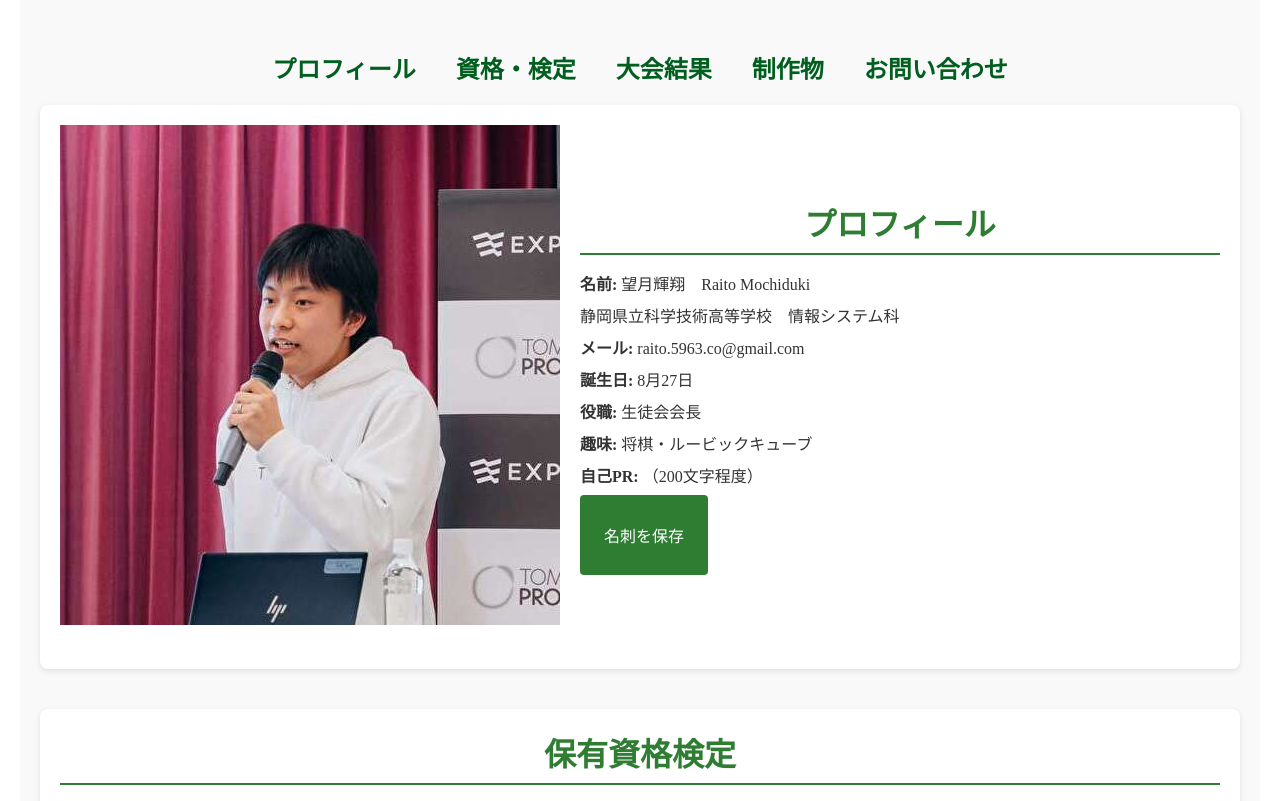
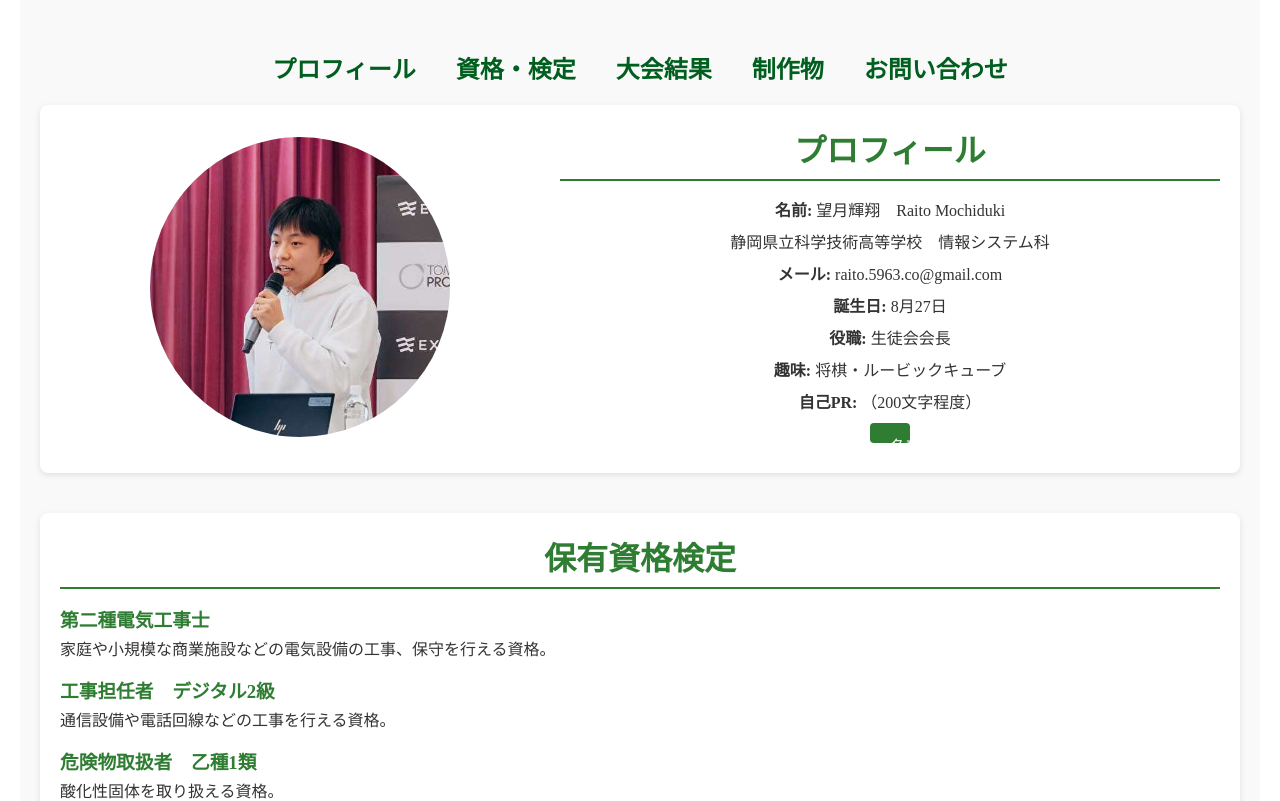
Before and after one commit to Raito5963/myhp, a Next.js app: page /1 in a window 1280 px wide. Shown: the top 801 px of the page. Built offline with nearby package versions, Linux system fonts and the light colour scheme.

Commit message:
プロフィールページに画像保存機能を追加し、スタイルを整備

```diff
--- a/app/[profileId]/page.tsx
+++ b/app/[profileId]/page.tsx
@@ -1,13 +1,43 @@
+"use client";
 import Header from "../component/header/header";
 import Image from 'next/image';
+import { useRef } from 'react';
 import './../style/home.css';
 import Mail from './../component/mail';
+
 export default function Profile() {
+    const canvasRef = useRef<HTMLCanvasElement | null>(null);
+
+    const handleSaveImage = async () => {
+        const img = document.createElement("img");
+        img.src = "/myProfile.png"; // 画像のパス
+
+        img.onload = () => {
+            const canvas = document.createElement("canvas");
+            const ctx = canvas.getContext("2d");
+
+            if (!ctx) return;
+
+            // 画像サイズをキャンバスサイズに設定
+            canvas.width = img.width;
+            canvas.height = img.height;
+
+            // キャンバスに画像を描画
+            ctx.drawImage(img, 0, 0);
+
+            // 画像データを取得
+            const link = document.createElement("a");
+            link.href = canvas.toDataURL("image/png");
+            link.download = "profile.png";
+            link.click();
+        };
+    };
+
     return (
         <>
             <div className='container'>
                 <Header />
-                <div className='profile'id='profile' style={{ marginTop:"20px"}}>
+                <div className='profile' id='profile' style={{ marginTop: "20px" }}>
                     <div className='myIcon'>
                         <Image src='/myIcon.jpg' alt='icon' width={500} height={500} />
                     </div>
@@ -22,10 +52,10 @@ export default function Profile() {
                             <li><strong>趣味:</strong> 将棋・ルービックキューブ</li>
                             <li><strong>自己PR:</strong> （200文字程度）</li>
                         </ul>
-                        <input className="button" type='button' value='名刺を保存' />
+                        <input className="button" type='button' value='名刺を保存' onClick={handleSaveImage} />
                     </div>
                 </div>
-
+                <canvas ref={canvasRef} style={{ display: "none" }} />
                 <div className='qualification' id='qualification'>
                     <h1>保有資格検定</h1>
                     <ul>
--- a/app/style/hamburger.css
+++ b/app/style/hamburger.css
@@ -1,6 +1,7 @@
 .button{
-    width: 10vw;
-    height: 10vh;
+    width: 20px;
+    height: 20px;
+    display: block;
 }
 
 .drawUl{
--- a/app/style/home.css
+++ b/app/style/home.css
@@ -9,11 +9,7 @@
 }
 
 /* セクション共通 */
-.profile,
-.qualification,
-.result,
-.work,
-.contact {
+.profile, .qualification, .result, .work, .contact {
     margin-bottom: 40px;
     padding: 20px;
     background: #fff;
@@ -21,12 +17,10 @@
     box-shadow: 0 2px 6px rgba(0, 0, 0, 0.1);
 }
 
-/* セクション（資格、大会結果、制作物）にスクロールを追加 */
-.qualification,
-.result,
-.work {
-    max-height: 400px;   /* 任意の高さ */
-    overflow-y: auto;    /* 垂直スクロールを有効に */
+/* スクロール可能エリア */
+.qualification, .result, .work {
+    max-height: 400px;
+    overflow-y: auto;
 }
 
 /* 見出し */
@@ -42,6 +36,7 @@ h1 {
 .profile {
     display: flex;
     flex-wrap: wrap;
+    justify-content: center;
     align-items: center;
     gap: 20px;
 }
@@ -49,38 +44,94 @@ h1 {
 .myIcon {
     flex: 1 1 300px;
     text-align: center;
-    margin-bottom: 20px;
+}
+
+.myIcon img {
+    width: 100%;
+    max-width: 300px;
+    height: auto;
+    border-radius: 50%;
 }
 
 .myProfile {
     flex: 2 1 300px;
+    text-align: center;
+}
+
+.myProfile ul {
+    padding: 0;
+    list-style: none;
 }
 
 .myProfile ul li {
     margin-bottom: 8px;
-    list-style: none;
 }
 
 /* 資格・大会結果・制作物リスト */
-.qualification ul,
-.result ul,
-.work ul {
+.qualification ul, .result ul, .work ul {
     list-style: none;
     padding: 0;
 }
 
-.qualification ul li,
-.result ul li,
-.work ul li {
+.qualification ul li, .result ul li, .work ul li {
     margin-bottom: 16px;
 }
 
-.qualification ul li h3,
-.result ul li h3,
-.work ul li h3 {
+.qualification ul li h3, .result ul li h3, .work ul li h3 {
     color: #2E7D32;
     margin-bottom: 4px;
 }
+
+/* お問い合わせフォーム */
+.contactForm {
+    display: flex;
+    flex-direction: column;
+    gap: 12px;
+}
+
+.contactForm label {
+    font-weight: bold;
+}
+
+.contactForm input, .contactForm textarea {
+    padding: 8px;
+    border: 1px solid #ccc;
+    border-radius: 4px;
+}
+
+.contactForm button {
+    background-color: #2E7D32;
+    color: #fff;
+    border: none;
+    padding: 10px;
+    border-radius: 4px;
+    cursor: pointer;
+    transition: background-color 0.3s ease;
+}
+
+.contactForm button:hover {
+    background-color: #276028;
+}
+
+/* ボタン */
+.button {
+    display: block;
+    max-width: 200px;
+    margin: 10px auto;
+    padding: 10px;
+    background: #2E7D32;
+    color: white;
+    border: none;
+    border-radius: 5px;
+    cursor: pointer;
+    text-align: center;
+    transition: background 0.3s ease;
+}
+
+.button:hover {
+    background: #1B5E20;
+}
+
 
 /* お問い合わせフォーム */
 .contactForm {
```
Also changed, not shown: public/myProfile.png (added).
